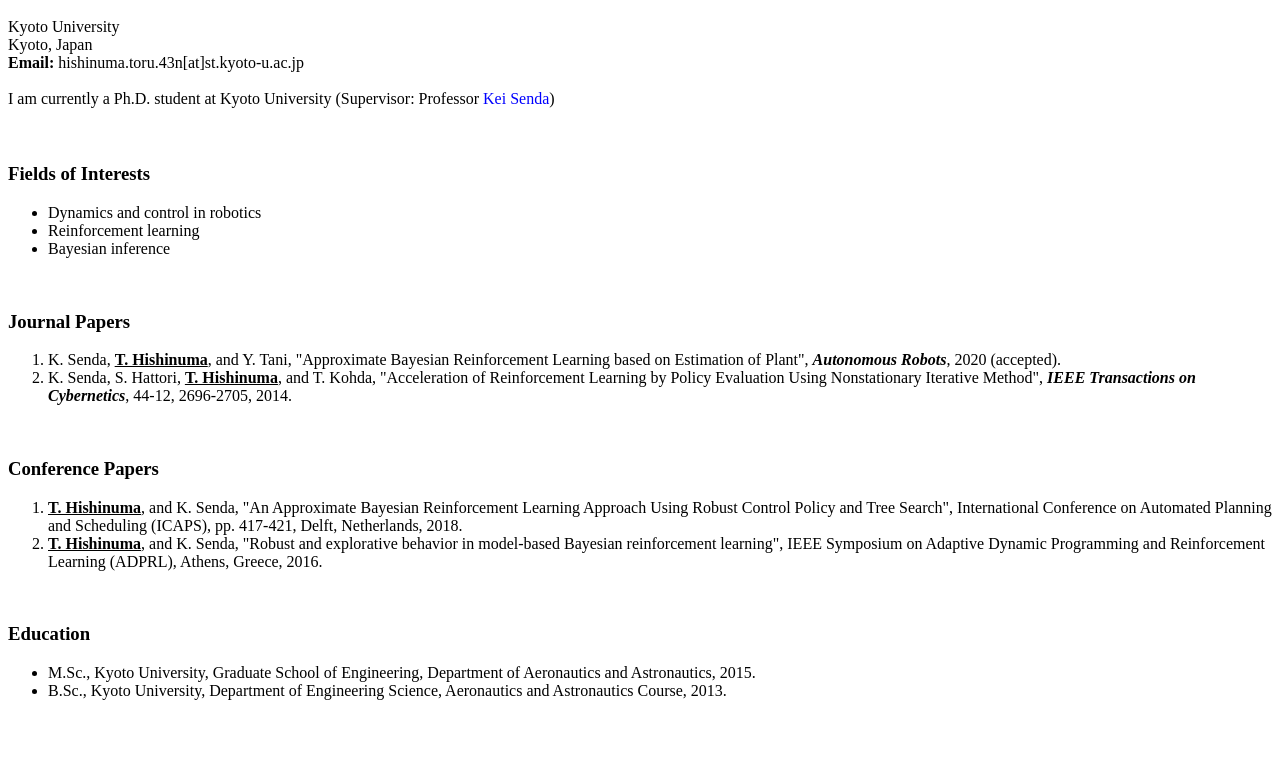
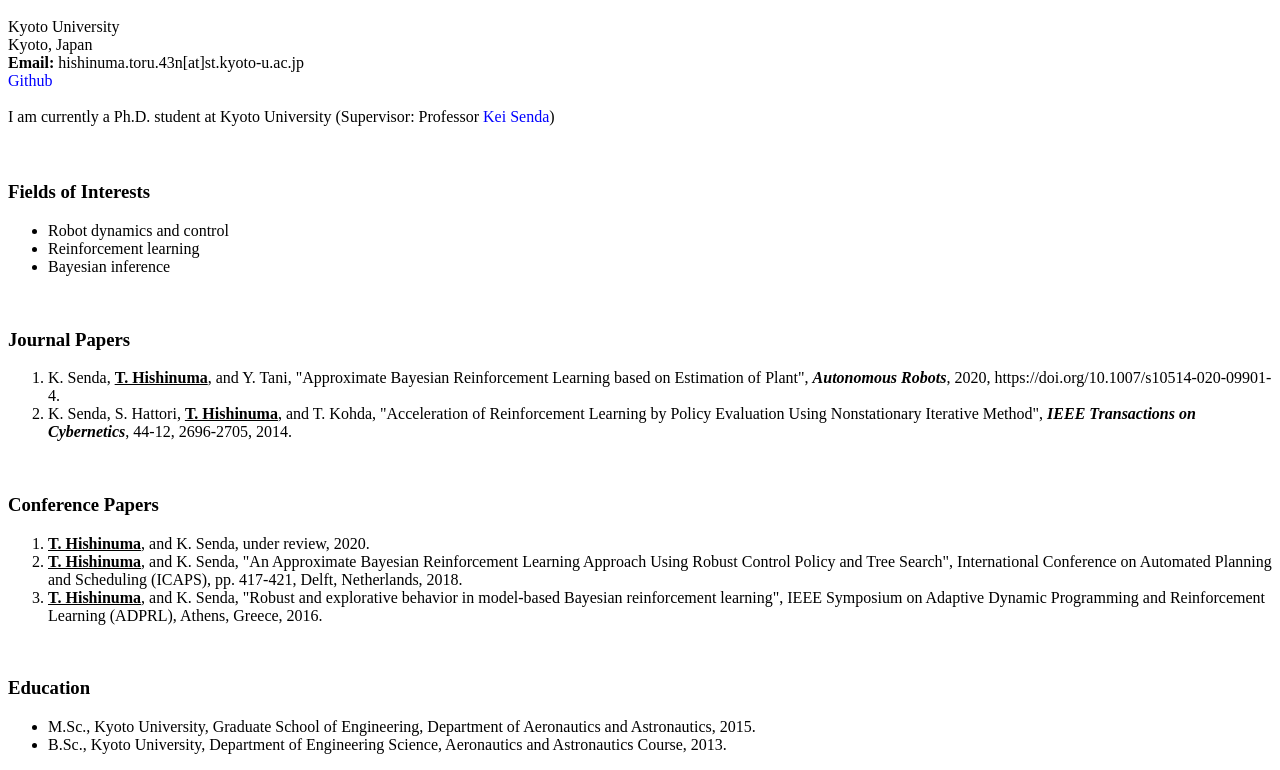
Before and after one commit to numahha/numahha.github.io, a plain HTML site: page index.html in a window 1280 px wide. Shown: the part 48-818 px from the top of the page. Drawn offline with Linux system fonts and the light colour scheme.

Commit message:
Add files via upload

```diff
--- a/index.html
+++ b/index.html
@@ -22,6 +22,8 @@
         Kyoto, Japan<br>
  <b>Email:</b> hishinuma.toru.43n[at]st.kyoto-u.ac.jp
  <br>
+ <a href="https://github.com/numahha/">Github</a>
+ <br>
  </div>
 </div>
 <br>
@@ -34,7 +36,7 @@
 <h3>Fields of Interests</h3>
 <div class="list">
  <ul>
-  <li> Dynamics and control in robotics</li>
+  <li> Robot dynamics and control</li>
   <li> Reinforcement learning </li>
   <li> Bayesian inference </li>
  </ul>
@@ -48,7 +50,7 @@
 K. Senda, <b><u>T. Hishinuma</u></b>, and Y. Tani,
 "Approximate Bayesian Reinforcement Learning based on Estimation of Plant",
 <i><b>Autonomous Robots</b></i>,
- 2020 (accepted).
+ 2020, https://doi.org/10.1007/s10514-020-09901-4.
 
 </li><li>
 K. Senda, S. Hattori, <b><u>T. Hishinuma</u></b>, and T. Kohda,
@@ -62,6 +64,10 @@
 <h3>Conference Papers</h3>
 
 <ol><li>
+<b><u>T. Hishinuma</u></b>, and K. Senda,
+under review, 2020.
+
+</li><li>
 <b><u>T. Hishinuma</u></b>, and K. Senda,
 "An Approximate Bayesian Reinforcement Learning Approach Using Robust Control Policy and Tree Search", International Conference on Automated Planning and Scheduling (ICAPS),
 pp. 417-421, Delft, Netherlands, 2018.
```
